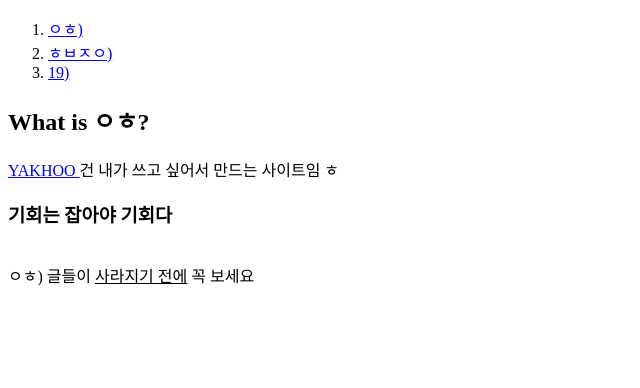
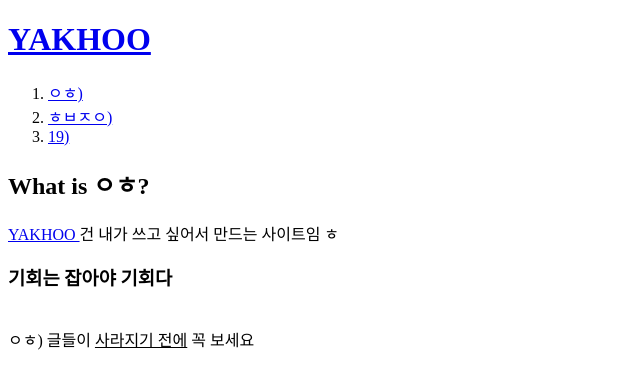
Before and after one commit to lucask04177/myproject, a plain HTML site: page YAKHOO CATCHER.html in a window 1280 px wide. Shown: the whole page, without its empty margins (0-640 px from the left). Drawn offline with Linux system fonts and the light colour scheme.

Commit message:
Add files via upload

```diff
--- a/YAKHOO CATCHER.html
+++ b/YAKHOO CATCHER.html
@@ -6,7 +6,7 @@
     <meta charset="utf-8">
 </head>
 <body>
-
+    <h1><a href="index.html">YAKHOO</a></h1>
     <ol>
         <li><a href="1.html">ㅇㅎ)</a></li>
         <li><a href="2.html">ㅎㅂㅈㅇ)</a></li>
```
